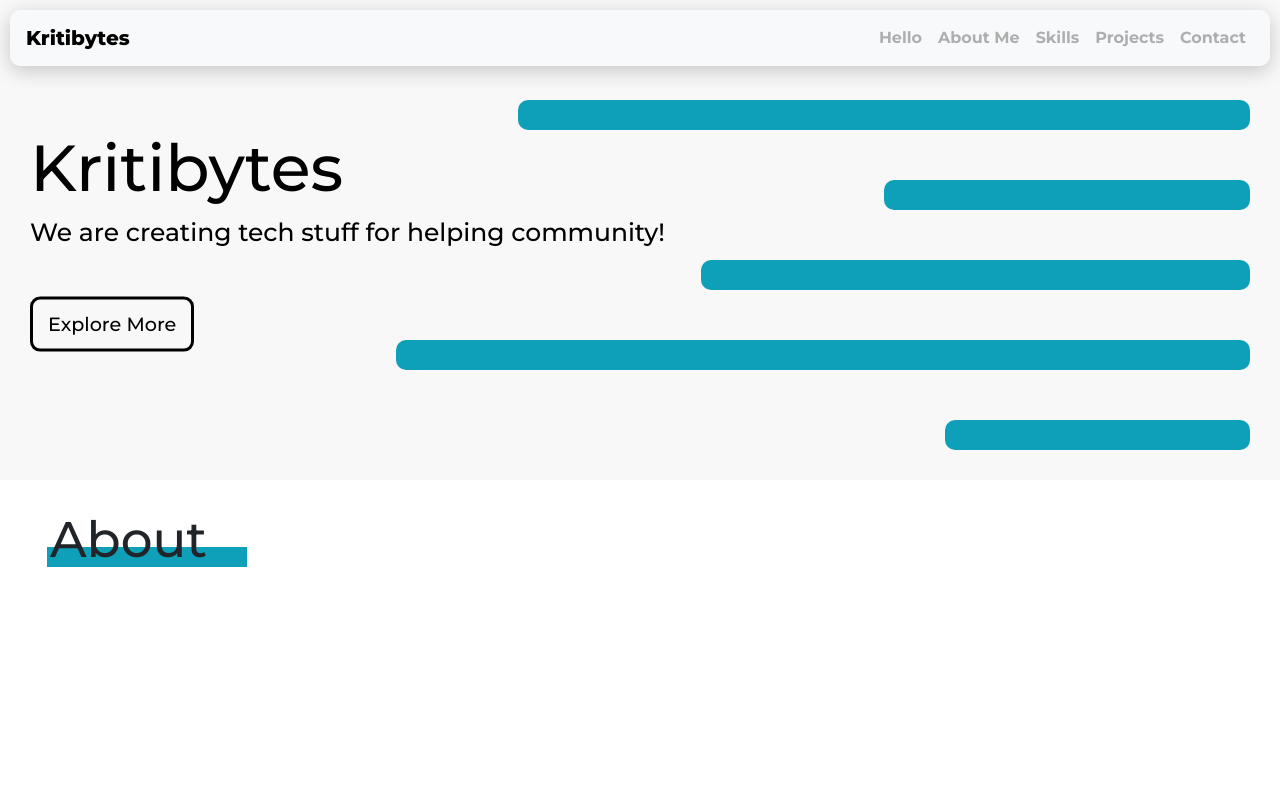
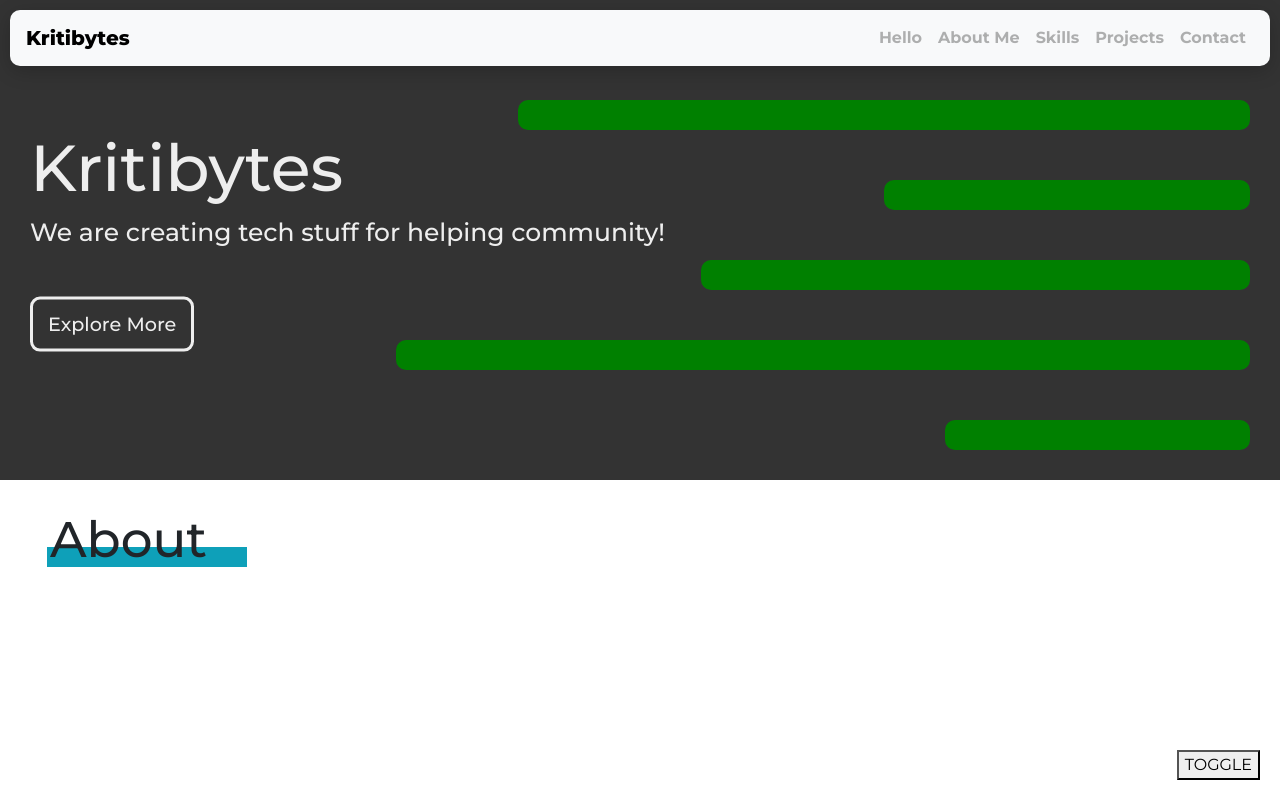
Before and after one commit to kritibytes/kritibytes-website, a Next.js app: page / in a window 1280 px wide. Built offline with nearby package versions, Linux system fonts and the light colour scheme; no server answers.

Commit message:
Theme working

```diff
--- a/components/Header.tsx
+++ b/components/Header.tsx
@@ -2,6 +2,8 @@ import Button from './Button'
 import { createUseStyles } from 'react-jss';
 import { HeaderDefs } from '../styles/styleDefaults';
 import { useState, useEffect } from 'react';
+import { useTheme } from 'react-jss'
+import { ITheme } from '../styles/theme';
 
 export interface HeaderStyleProps {
   backColor?: string,
@@ -17,24 +19,16 @@ export interface HeaderProps extends HeaderStyleProps {
 }
 
 
-const useStyles = createUseStyles({
-  header: (props: HeaderStyleProps) => ({
+const useStyles = createUseStyles((theme: ITheme) => ({
+  header: {
     width: '100%',
     height: '480px',
     position: 'relative',
     padding: '10px',
     boxSizing: 'border-box',
-    background: props.backColor
-  }),
-  "@keyframes lineStart": {
-    "0%": {
-      maxWidth: "0"
-    },
-    "100%": {
-      maxWidth: "70%"
-    }
+    background: theme.alternativeBackground
   },
-  back_lines: (props: HeaderStyleProps) => ({
+  back_lines: {
     height: '100%',
     width: '100%',
     zIndex: 1,
@@ -45,7 +39,7 @@ const useStyles = createUseStyles({
     alignItems: 'flex-end',
     "& div": {
       height: '30px',
-      backgroundColor: props.lineColor,
+      backgroundColor: theme.primary,
       minWidth: "10px",
       borderRadius: "10px",
       animation: "lineStart ease-out"
@@ -70,8 +64,8 @@ const useStyles = createUseStyles({
       width: "25%",
       animationDuration: "2.2s"
     },
-  }),
-  text_box: (props: HeaderStyleProps) => ({
+  },
+  text_box: {
     zIndex: 2,
     position: "absolute",
     top: "50%",
@@ -81,25 +75,26 @@ const useStyles = createUseStyles({
     "& h1": {
       fontSize: "65px",
       margin: "0px",
-      color: props.textColor,
+      color: theme.text,
       "@media screen and (max-width: 600px)": {
         fontSize: "40px"
       }
     },
     "& h2": {
       fontSize: "25px",
-      marginTop:"10px",
+      marginTop: "10px",
       marginBottom: "50px",
-      color: props.textColor,
+      color: theme.text,
       "@media screen and (max-width:600px)": {
         fontSize: "20px",
       }
     }
-  })
-})
+  }
+}))
 
-const Header: React.FC<HeaderProps> = ({ htext, description, backColor = HeaderDefs.backColor, lineColor = HeaderDefs.lineColor, textColor = HeaderDefs.textColor, buttonColor = HeaderDefs.buttonColor, buttonTextColor = HeaderDefs.buttonTextColor }: HeaderProps): JSX.Element => {
-  const classes = useStyles({ backColor, lineColor, textColor, buttonTextColor })
+const Header: React.FC<HeaderProps> = ({ htext, description }: HeaderProps): JSX.Element => {
+  const theme = useTheme() as ITheme
+  const classes = useStyles()
 
   return (
     <header className={classes.header} style={{ paddingTop: '80px' }}>
@@ -113,7 +108,7 @@ const Header: React.FC<HeaderProps> = ({ htext, description, backColor = HeaderD
       <div className={classes.text_box}>
         <h1>{htext}</h1>
         <h2>{description}</h2>
-        <Button text="Explore More" color={buttonColor} textColor={buttonTextColor} />
+        <Button text="Explore More" color={theme.text} textColor={theme.alternativeBackground} />
       </div>
     </header>
   );
--- a/components/Link.tsx
+++ b/components/Link.tsx
@@ -6,7 +6,7 @@ export interface LinkProps {
 }
 
 const CustomLink: React.FC<LinkProps> = ({ href, children }) => {
-  return <Link href={href} as={process.env.BACKEND_URL + href}>{children}</Link>;
+  return <Link href={href} as={href}>{children}</Link>;
 }
 
 export default CustomLink;
--- /dev/null
+++ b/components/ToggleThemeBtn.tsx
@@ -0,0 +1,24 @@
+import { createUseStyles } from "react-jss";
+
+export interface ToggleThemeBtnProps {
+  onClick: any,
+  activeTheme: string
+}
+
+const useStyles = createUseStyles({
+  button: {
+    position: "fixed",
+    bottom: "20px",
+    right: "20px",
+    zIndex: 999,
+  }
+})
+
+const ToggleThemeBtn: React.FC<ToggleThemeBtnProps> = ({ activeTheme, ...props }) => {
+  const classes = useStyles()
+  return (
+    <button className={classes.button} {...props}>TOGGLE</button>
+  );
+}
+
+export default ToggleThemeBtn;
--- a/package.json
+++ b/package.json
@@ -24,7 +24,8 @@
     "sass": "^1.32.12",
     "sass-loader": "^10.1.1",
     "style-loader": "^2.0.0",
-    "styled-components": "^5.3.0"
+    "styled-components": "^5.3.0",
+    "use-dark-mode": "^2.3.1"
   },
   "devDependencies": {
     "@babel/core": "^7.14.0",
--- a/pages/_app.tsx
+++ b/pages/_app.tsx
@@ -1,13 +1,26 @@
 import '../styles/globals.css'
 import '../styles/components/Header.css'
 import { AppProps } from 'next/dist/next-server/lib/router/router'
-import { JssProvider, jss, createGenerateId } from 'react-jss'
+import { JssProvider, jss, createGenerateId, ThemeProvider } from 'react-jss'
+import { darkTheme, lightTheme } from '../styles/theme';
 import Head from 'next/head'
+import { useState, useEffect } from 'react';
+import ToggleThemeBtn from '../components/ToggleThemeBtn';
 
 const App: React.FC<AppProps> = ({ Component, pageProps }): JSX.Element => {
+  const [theme, setTheme] = useState({})
   const generateId = createGenerateId()
+
+  useEffect(() => {
+    if (Object.keys(theme).length == 0) {
+      setTheme(localStorage.getItem('kritibytes_theme') == "light" ? lightTheme : darkTheme)
+    }
+    localStorage.setItem('kritibytes_theme', theme == lightTheme ? "light" : "dark")
+  }, [theme])
+
   return (
     <JssProvider jss={jss} generateId={generateId}>
+      <ThemeProvider theme={theme}>
         <Head>
           <meta name="viewport" content="width=device-width,initial-scale=1" />
           <link rel="stylesheet" href="https://cdn.jsdelivr.net/npm/bootstrap@4.5.3/dist/css/bootstrap.min.css" integrity="sha384-TX8t27EcRE3e/ihU7zmQxVncDAy5uIKz4rEkgIXeMed4M0jlfIDPvg6uqKI2xXr2" crossOrigin="anonymous" />
@@ -24,6 +37,8 @@ const App: React.FC<AppProps> = ({ Component, pageProps }): JSX.Element => {
           <meta property="og:description" content="We are creating tech stuff for helping community!" key="ogdesc" />
         </Head>
         <Component {...pageProps} />
+        <ToggleThemeBtn activeTheme={theme == lightTheme ? "light" : "dark"} onClick={() => { theme == lightTheme ? setTheme(darkTheme) : setTheme(lightTheme) }} />
+      </ThemeProvider>
     </JssProvider>
   )
 }
--- a/styles/globals.css
+++ b/styles/globals.css
@@ -14,4 +14,6 @@ a {
 * {
     box-sizing: border-box;
     font-family: "Montserrat", sans-serif !important;
+    transition: .3s color ease,
+                .3s background ease;
 }
--- a/styles/styleDefaults.ts
+++ b/styles/styleDefaults.ts
@@ -1,6 +1,8 @@
 import { ButtonStyleProps } from "../components/Button"
 import { HeaderStyleProps } from "../components/Header"
 import { NavbarStyleProps } from '../components/Navbar';
+
+import { lightTheme, darkTheme } from "./theme";
 
 export const ButtonDefs: ButtonStyleProps = {
   color: "black",
@@ -18,5 +20,5 @@ export const HeaderDefs: HeaderStyleProps = {
 export const NavbarDefs: NavbarStyleProps = {
   underlineColor: "#0ea0b9",
   textColor: "black",
-  backColor:"#f8f9fa"
+  backColor: "#f8f9fa"
 }
--- /dev/null
+++ b/styles/theme.ts
@@ -0,0 +1,25 @@
+import { Jss } from "jss"
+
+export interface ITheme extends Jss.Theme {
+  primary: string,
+  background: string,
+  alternativeBackground: string,
+  text: string,
+  alternativeText: string
+}
+
+export const lightTheme: ITheme = {
+  primary: "red",
+  background: "#ffffff",
+  alternativeBackground: "#f8f8f8ff",
+  text: "#000000",
+  alternativeText: "#000000"
+}
+
+export const darkTheme: ITheme = {
+  primary:"green",
+  text: "#eeeeee",
+  alternativeText:"#eeeeee",
+  background: "#111111",
+  alternativeBackground: "#333333",
+}
```
Also changed, not shown: 1 other file (tests, documents, lock files or other folders). Lines whose indentation alone changed are shown as unchanged.
